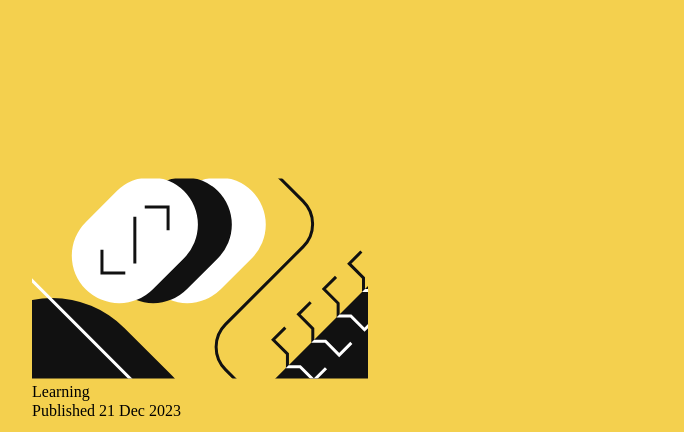
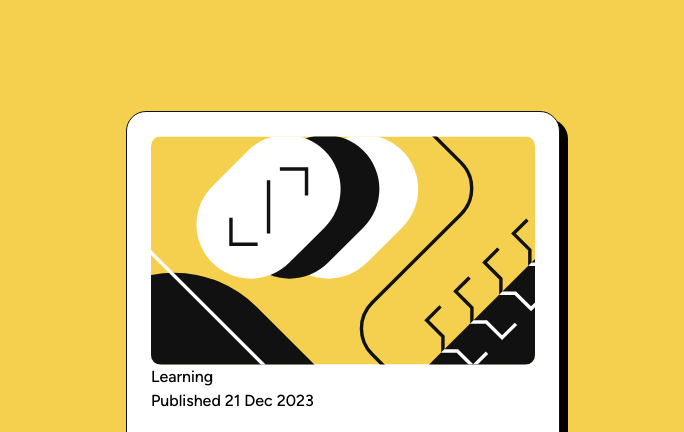
Before and after one commit to maxim-green/blog-preview-card-main, a plain HTML site: page index.html in a window 1280 px wide. Shown: the top 432 px of the page, without its empty margins (297-981 px from the left). Drawn offline with Linux system fonts and the light colour scheme.

Commit message:
add card styles

```diff
--- a/styles.css
+++ b/styles.css
@@ -1,6 +1,10 @@
 @import "normalize.css";
 @import "fonts.css";
 @import "variables.css";
+
+:root {
+  font-size: 16px;
+}
 
 body {
   display: flex;
@@ -10,13 +14,24 @@ body {
   height: 100vh;
   overflow: hidden;
   background-color: var(--color-yellow);
+  font-family: Figtree, sans-serif;
+  font-weight: 500;
+  line-height: 1.5;
 }
 
 .card {
-
+  padding: var(--spacing-300);
+  width: 24rem;
+  background-color: var(--color-white);
+  border: 0.0625rem solid var(--color-gray-950);
+  border-radius: 1.25rem;
+  box-shadow: 0.5rem 0.5rem 0 0 #000000;
 }
 
 .card__image {
+  display: block;
+  width: 100%;
+  border-radius: 0.625rem;
 }
 
 .card__status {
```
